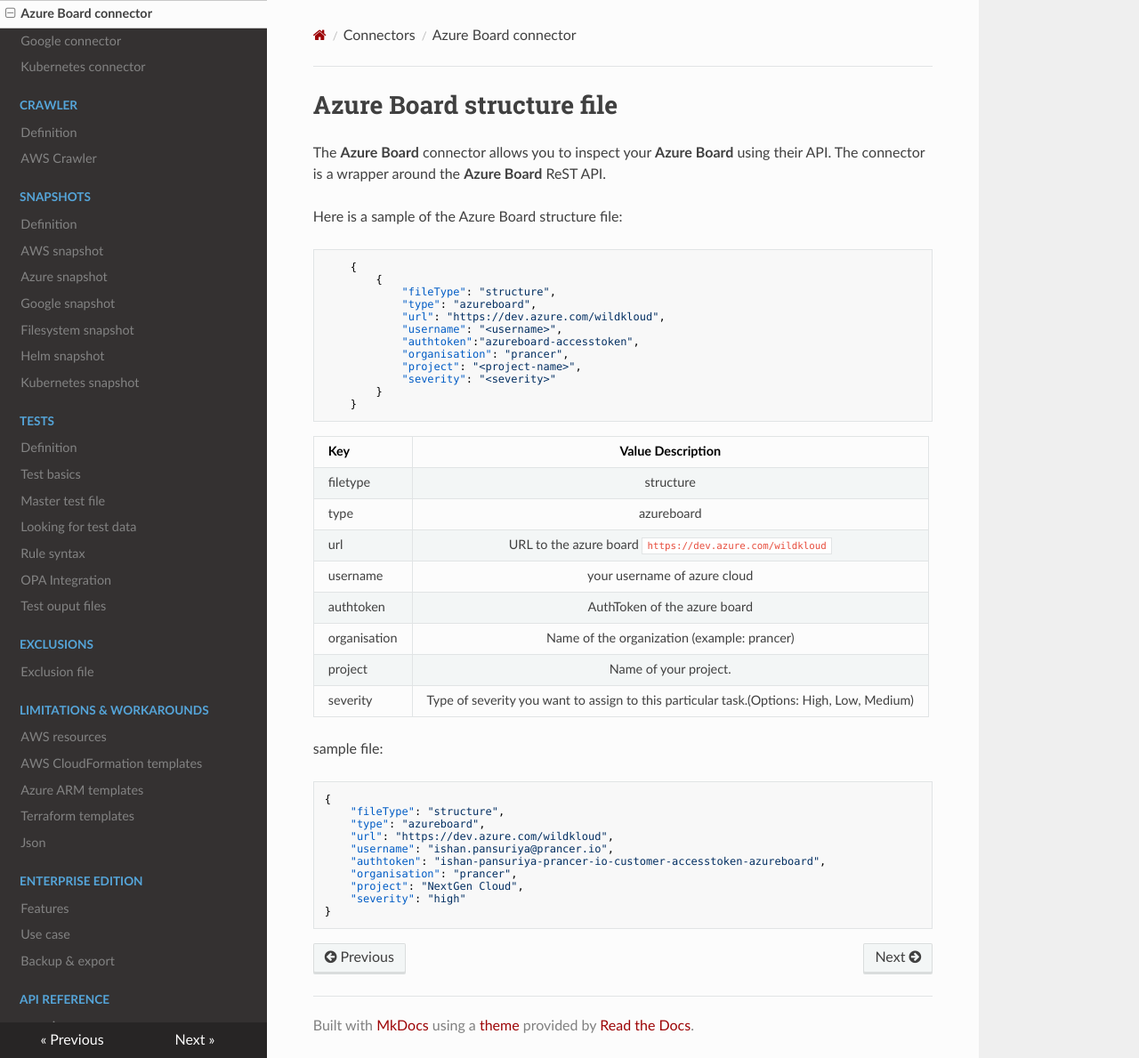
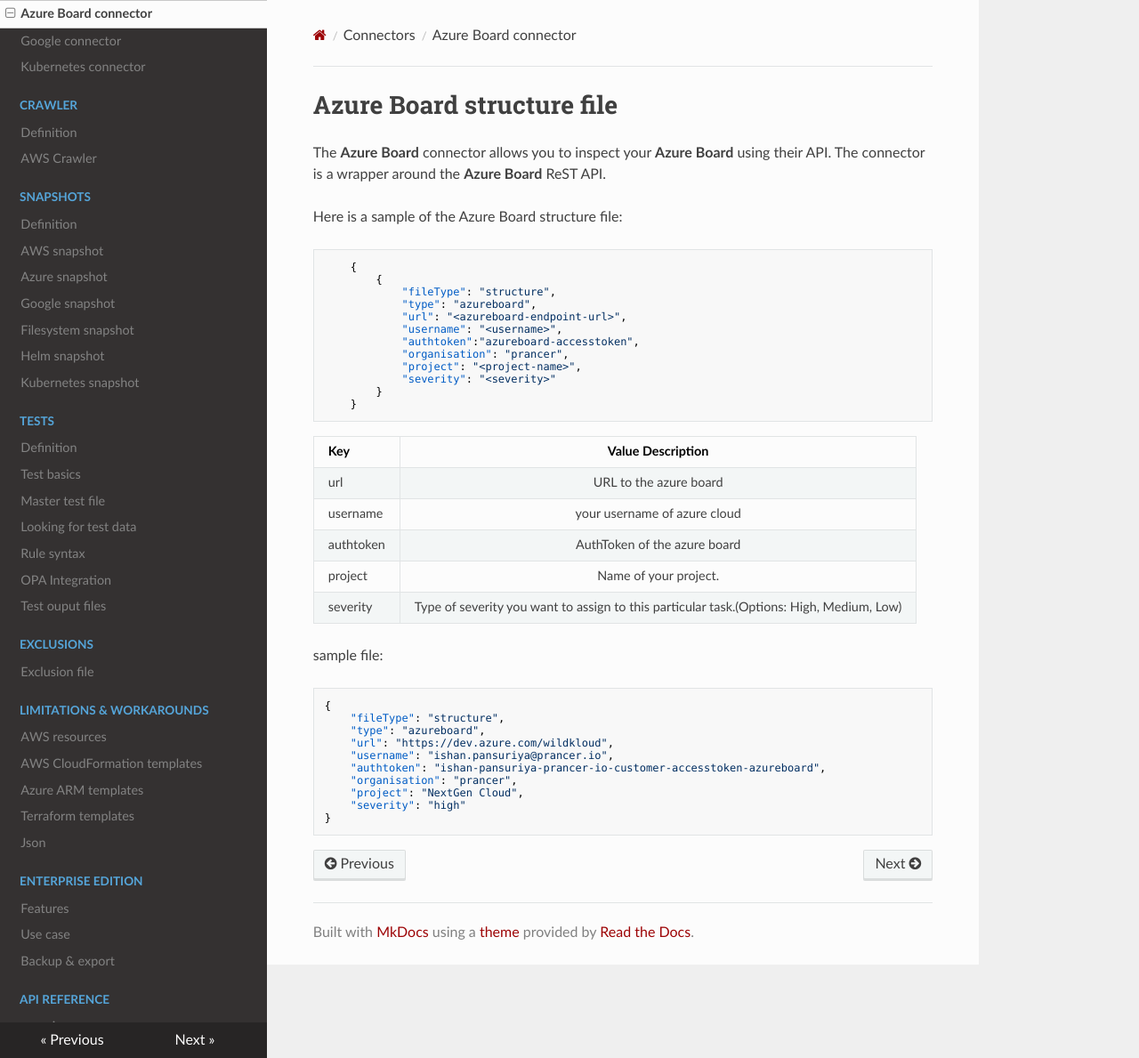
Before and after one commit to prancer-io/cloud-validation-framework, an MkDocs documentation site: the page built from docs/docs/connectors/azboard.md, in a window 1280 px wide and 1189 px high. Shown: the whole window at 89% size. Built offline with MkDocs 1.6.1, drawn with Linux system fonts in a browser that asks for light colours; nearby versions of some CDN libraries.

Commit message:
modified azboard

```diff
--- a/docs/docs/connectors/azboard.md
+++ b/docs/docs/connectors/azboard.md
@@ -9,7 +9,7 @@
         {
             "fileType": "structure",
             "type": "azureboard",
-            "url": "https://dev.azure.com/wildkloud",
+            "url": "<azureboard-endpoint-url>",
             "username": "<username>",
             "authtoken":"azureboard-accesstoken",
             "organisation": "prancer",
@@ -21,14 +21,11 @@
 
 | Key           |Value Description |
 | ------------- |:-------------:   |
-|filetype |structure|
-|type|azureboard|
-|url| URL to the azure board  `https://dev.azure.com/wildkloud`|
+|url| URL to the azure board|
 |username|your username of azure cloud|
 |authtoken|AuthToken of the azure board|
-|organisation|Name of the organization (example: prancer)|
 |project|Name of your project.|
-|severity|Type of severity you want to assign to this particular task.(Options: High, Low, Medium)|
+|severity|Type of severity you want to assign to this particular task.(Options: High, Medium, Low)|
 
 sample file:
 
```
